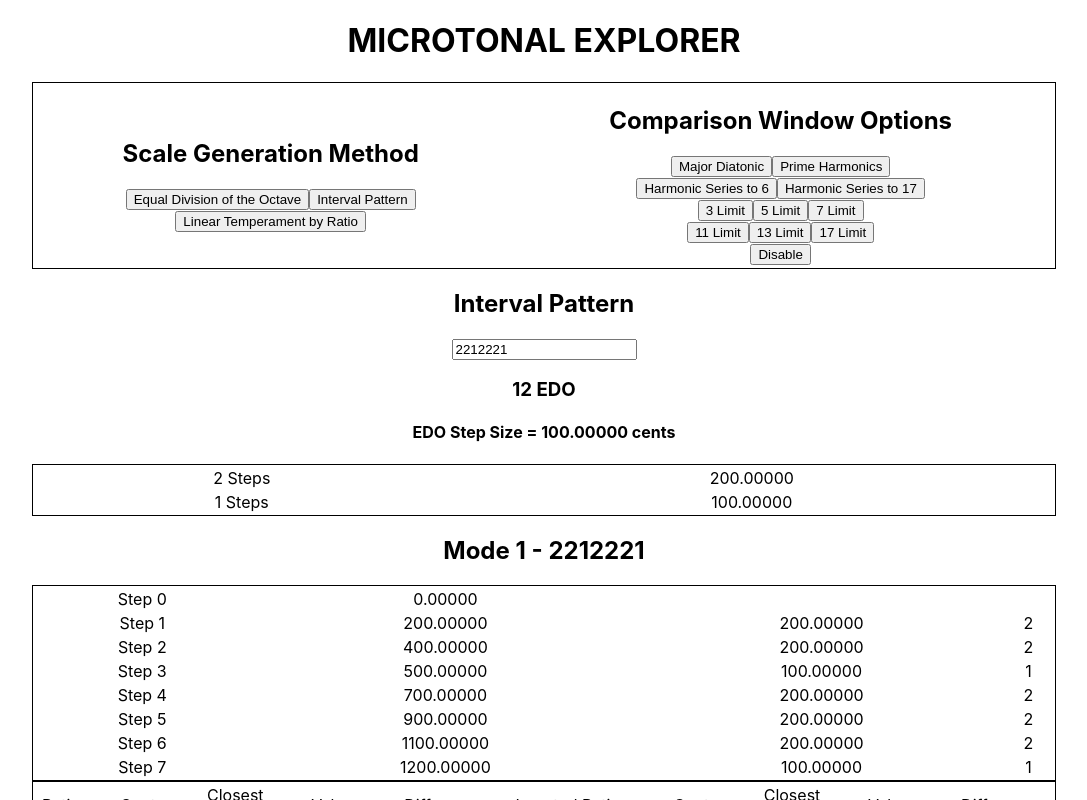
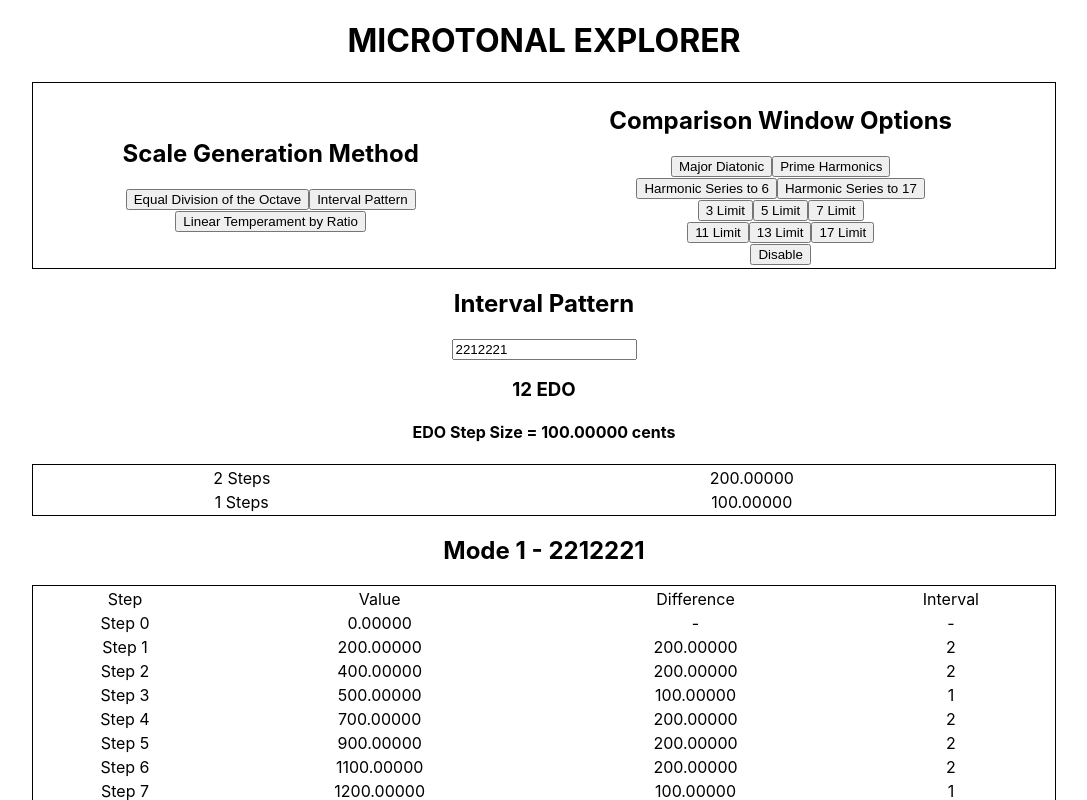
Before and after one commit to zzork/color-horizons-review-temp, a React (Create React App) app: page / in a window 1280 px wide. Shown: the top 800 px of the page, without its empty margins (96-1183 px from the left). Built offline with nearby package versions, Linux system fonts and the light colour scheme.

Commit message:
added labels to top of edo and ip readout tables

```diff
--- a/src/apps/AllModes/components/ReadoutTable.js
+++ b/src/apps/AllModes/components/ReadoutTable.js
@@ -7,18 +7,24 @@ const ReadoutTable = ({ index, patternAndScale }) => {
       </h2>
       <table>
         <tbody>
+          <tr>
+            <td>Step</td>
+            <td>Value</td>
+            <td>Difference</td>
+            <td>Interval</td>
+          </tr>
           {patternAndScale.values.map((value, valueIndex) => (
             <tr key={valueIndex}>
               <td>Step {valueIndex}</td>
               <td>{value.toFixed(5)}</td>
               <td>
                 {valueIndex === 0
-                  ? ""
+                  ? "-"
                   : patternAndScale.stepDifferences[valueIndex - 1].toFixed(5)}
               </td>
               <td>
                 {valueIndex === 0
-                  ? ""
+                  ? "-"
                   : patternAndScale.pattern[valueIndex - 1]}
               </td>
             </tr>
--- a/src/components/CalcEDOReadout.js
+++ b/src/components/CalcEDOReadout.js
@@ -18,6 +18,10 @@ export const CalcEDOReadout = ({ edo, selectedComparison }) => {
       <h4>Step Size: {stepSize.toFixed(5)} Cents</h4>
       <table>
         <tbody>
+          <tr>
+            <td>Step</td>
+            <td>Value</td>
+          </tr>
           {displaySteps.map((displayStep, index) => {
             return (
               <tr key={index}>
```
